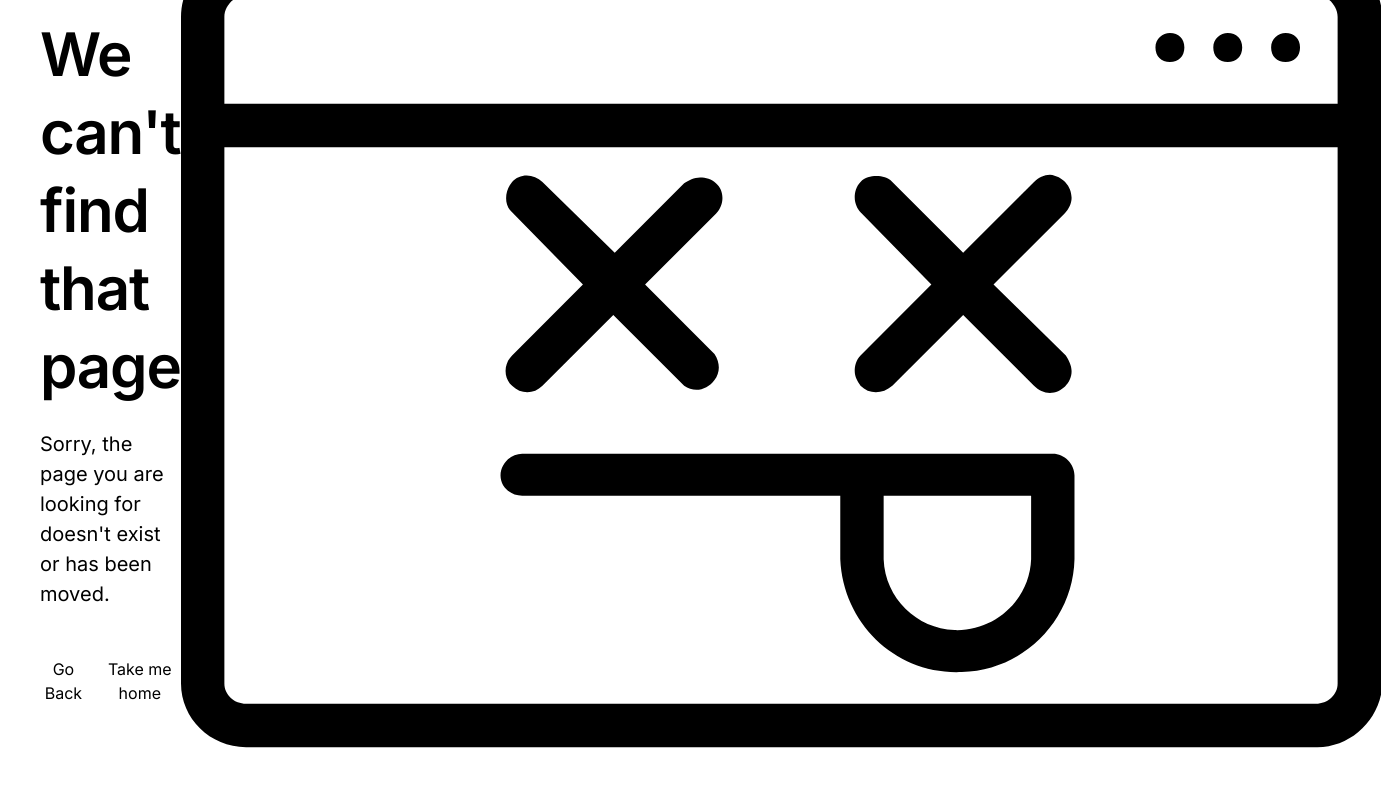
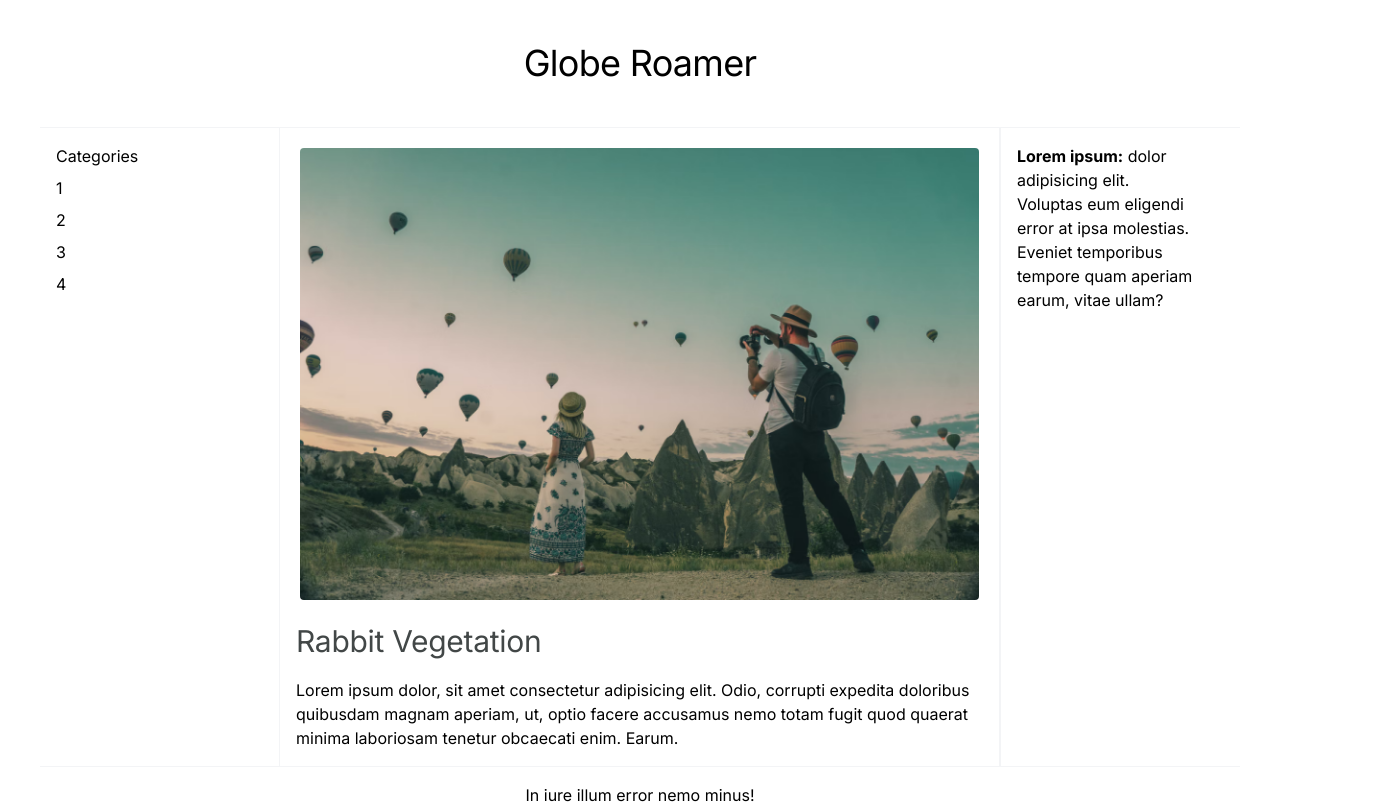
Before and after one commit to rachalSmith/snippets-and-examples, a Next.js app: page /grid-templates/holy-grail in a window 1280 px wide. Before the commit this address had no page. Shown: the top 804 px of the page, 1381 px wide, since content can reach past the window. Built offline with nearby package versions, Linux system fonts and the light colour scheme.

Commit message:
add hold-grail template

```diff
--- /dev/null
+++ b/app/(styling)/grid-templates/holy-grail/page.tsx
@@ -0,0 +1,58 @@
+import Image from "next/image";
+import { ArticleHeader } from "../multi-column/Article";
+
+export default function HolyGrailPage() {
+  return (
+    <div className="grid grid-cols-5 divide-y divide-gray-100">
+      <header className="col-span-5 text-center">
+        <h1 className="w-full text-h4 md:pb-10 pb-4 md:text-h3">
+          Globe Roamer
+        </h1>
+      </header>
+
+      <nav className="md:col-span-1 md:border-r p-4 col-span-5">
+        <p className="mb-2">Categories</p>
+        <ul className="flex justify-between md:flex-col gap-2">
+          <li>1</li>
+          <li>2</li>
+          <li>3</li>
+          <li>4</li>
+        </ul>
+      </nav>
+
+      <article className="md:col-span-3 md:border-r col-span-5 p-4">
+        <Image
+          priority
+          src="/assets/img/roam-balloons.png"
+          width="228"
+          height="152"
+          sizes="(min-width: 780px) calc(50vw - 80px), calc(50vw - 60px)"
+          alt="Man and woman watching balloons rise over mountains."
+          className="rounded-lg border-4 border-white w-full max-w-full"
+        />
+
+        <ArticleHeader className="py-4">Rabbit Vegetation</ArticleHeader>
+        <p>
+          Lorem ipsum dolor, sit amet consectetur adipisicing elit. Odio,
+          corrupti expedita doloribus quibusdam magnam aperiam, ut, optio facere
+          accusamus nemo totam fugit quod quaerat minima laboriosam tenetur
+          obcaecati enim. Earum.
+        </p>
+      </article>
+
+      <aside className="md:border-l md:col-span-1 p-4 col-span-5">
+        <ul>
+          <li>
+            <strong>Lorem ipsum:</strong> dolor adipisicing elit.
+          </li>
+          <li>Voluptas eum eligendi error at ipsa molestias.</li>
+          <li>Eveniet temporibus tempore quam aperiam earum, vitae ullam?</li>
+        </ul>
+      </aside>
+
+      <footer className="col-span-5 p-4 text-center">
+        <p>In iure illum error nemo minus!</p>
+      </footer>
+    </div>
+  );
+}
--- a/app/(styling)/grid-templates/multi-column/Article.tsx
+++ b/app/(styling)/grid-templates/multi-column/Article.tsx
@@ -20,7 +20,7 @@ function ArticleHeader({
   ...props
 }: HTMLAttributes<HTMLHeadingElement>) {
   return (
-    <header
+    <h2
       className={`text-h5 md:text-h4 text-[#424747] ${className}`}
       {...props}
     />
```
